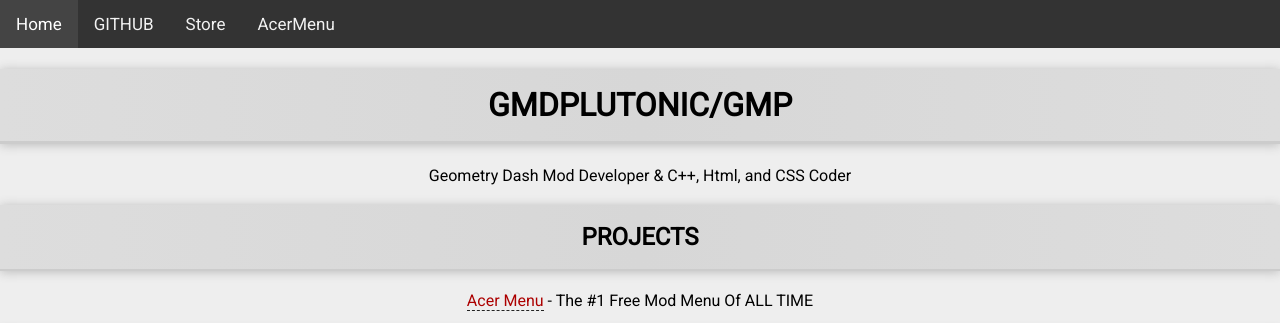
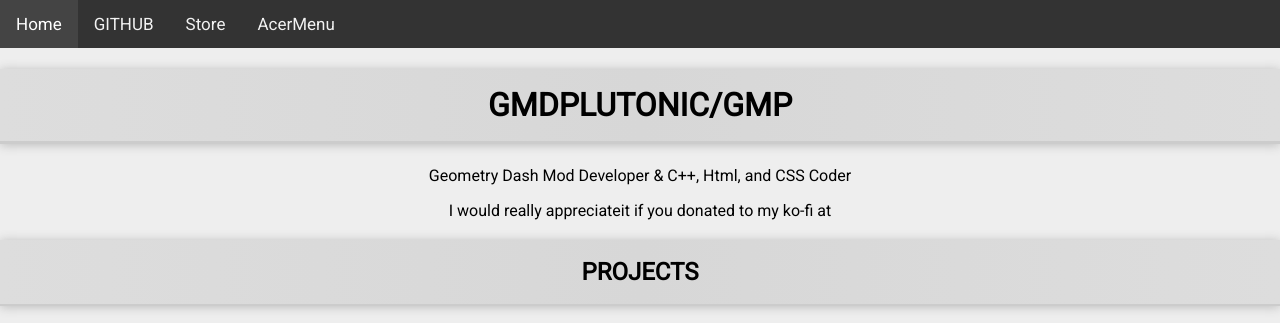
Before and after one commit to GMDPLUTONIC/gmdplutonic.com, a plain HTML site: page index.html in a window 1280 px wide. Shown: the top 323 px of the page. Drawn offline with Linux system fonts and the light colour scheme.

Commit message:
Update index.html

```diff
--- a/index.html
+++ b/index.html
@@ -36,6 +36,7 @@
     <div class="smain">
         <h1>GMDPLUTONIC/GMP</h1>
         <p>Geometry Dash Mod Developer &amp; C++, Html, and CSS Coder</p>
+        <p>I would really appreciateit if you donated to my ko-fi at <script type='text/javascript' src='https://storage.ko-fi.com/cdn/widget/Widget_2.js'></script><script type='text/javascript'>kofiwidget2.init('Support Me on Ko-fi', '#29abe0', 'W7W511HXLP');kofiwidget2.draw();</script>  </p>
 
         <h2>Projects</h2>
         <p class="nobox"><a href="/Acermenu/acermenu.html" target="_blank">Acer Menu</a> - The #1 Free Mod Menu Of ALL TIME</p>
```
